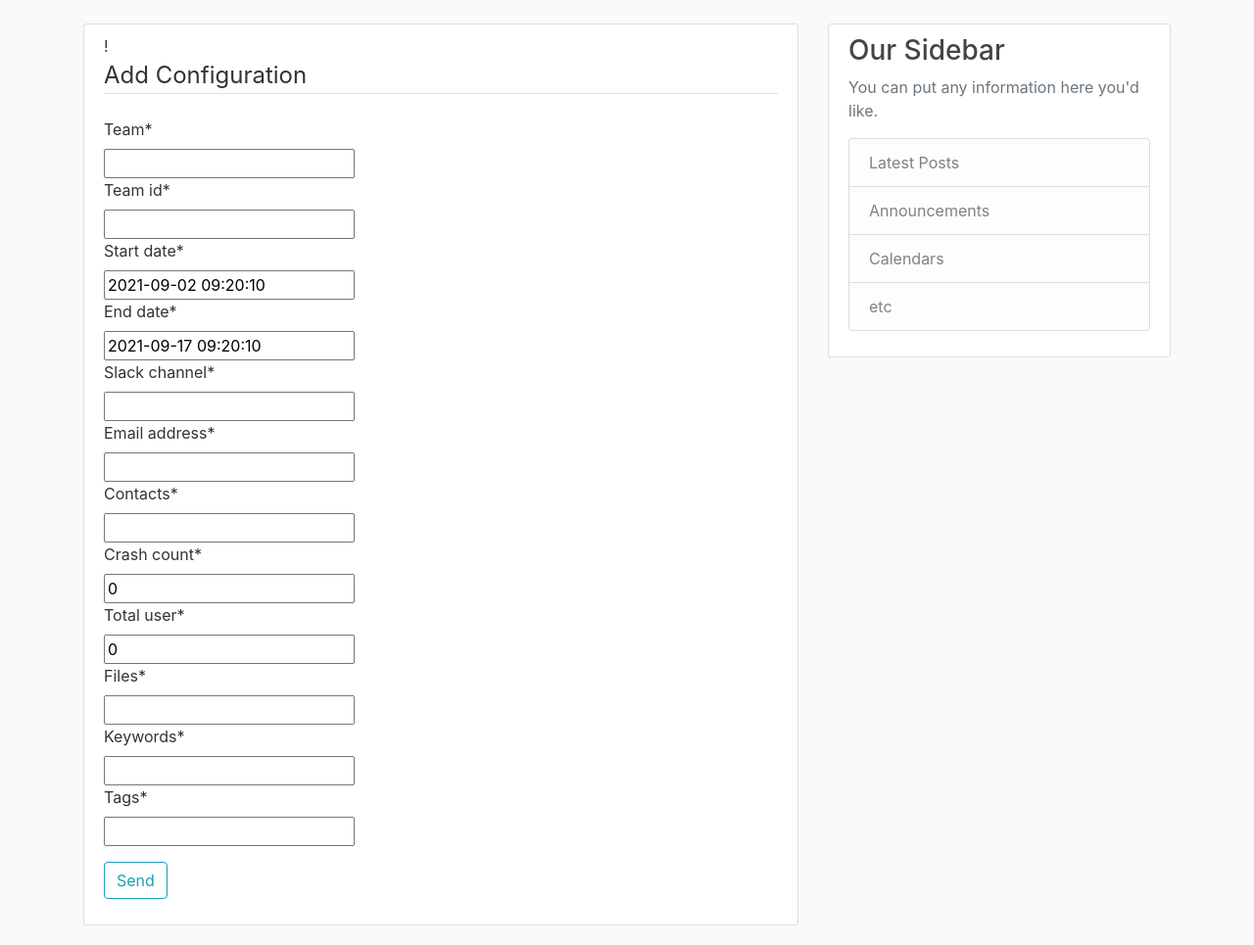
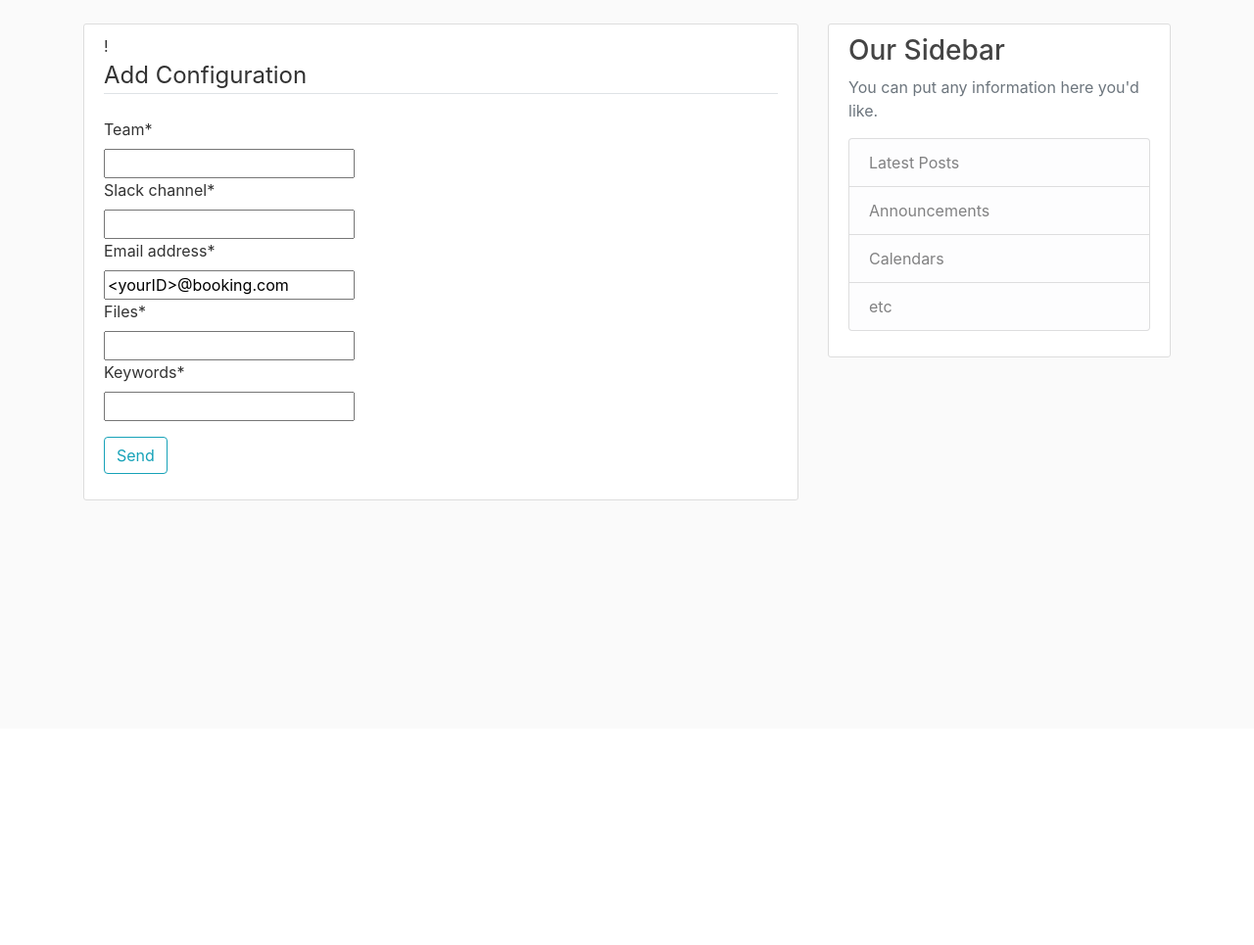
Before and after one commit to BabyTigerChaseDream/DjangoMonitor, a Django app: page /config/create/ in a window 1280 px wide. Shown: the part 56-1021 px from the top of the page at 98% size. After the commit the page ends 567 px from the top, so only its background shows below. Run offline with Django 3.2, Linux system fonts and the light colour scheme; some libraries are stand-ins or nearby versions.

Commit message:
User Config default view and configuration default fields updated per feedback

```diff
--- a/FirebaseCrashH2/apps/userconfig/models.py
+++ b/FirebaseCrashH2/apps/userconfig/models.py
@@ -7,17 +7,17 @@ from django.core.exceptions import ObjectDoesNotExist
 class Config(models.Model):
 	id = models.AutoField(primary_key=True)
 	team = models.CharField(max_length=255)
-	team_id = models.CharField(max_length=255, unique=True)
-	contacts = models.CharField(max_length=600, default=None)
+	team_id = models.CharField(max_length=255, default='000000')
+	contacts = models.CharField(max_length=600, default='Jia Guo')
 	slack_channel = models.CharField(max_length=600, default=None)
-	email_address = models.CharField(max_length=600, default=None)
-	crash_count = models.IntegerField(default=0)
-	total_user = models.IntegerField(default=0)
+	email_address = models.CharField(max_length=600, default="<yourID>@booking.com")
+	crash_count = models.IntegerField(default=100)
+	total_user = models.IntegerField(default=50)
 	# TODO: splitter
 	files = models.CharField(max_length=2000, default=None)
 	# TODO: splitter
 	keywords = models.CharField(max_length=2000, default=None)
-	tags = models.CharField(max_length=600, default=None)
+	tags = models.CharField(max_length=600, default="Notes on this configuration")
 	start_date = models.DateTimeField(default=timezone.now()-timezone.timedelta(days=15) )
 	end_date = models.DateTimeField(default=timezone.now)
 
--- a/FirebaseCrashH2/apps/userconfig/templates/userconfig/config_detail.html
+++ b/FirebaseCrashH2/apps/userconfig/templates/userconfig/config_detail.html
@@ -4,11 +4,10 @@
 		<div class="media-body">
 		<div class="article-metadata">
             <p class="article-title"> </small>
-		    <a class="mr-2" href="#">Configuration ID(Unique): {{config.id}}</a>
+		    <a class="mr-2" href="#">Configuration ID(Unique):{{config.id}}</a>
 			<a class="btn btn-outline-secondary" href="{% url 'config-update' config.id %}">Update</a>
 			<a class="btn btn-outline-secondary" href="{% url 'config-delete' config.id %}">Delete</a>
             <p class="article-title"> Team : {{config.team}}
-            <p class="article-title"> Team ID: {{config.team_id}}
 		</div>
 		<div class="article-metadata">
             <small class="text-muted">Start Date:{{ config.start_date| date:"F d, Y" }}</small>
--- a/FirebaseCrashH2/apps/userconfig/templates/userconfig/userconfig_filter.html
+++ b/FirebaseCrashH2/apps/userconfig/templates/userconfig/userconfig_filter.html
@@ -15,11 +15,10 @@
 			<div class="media-body">
 				<div class="article-metadata">
 				<p class="article-title"> </small>
-				<a class="mr-2" href=" {% url 'config-detail' config.id %}">Configuration Detail</a>
+				<a class="mr-2" href=" {% url 'config-detail' config.id %}">Configuration ID(Unique):{{config.id}}</a>
 				<a class="btn btn-outline-secondary" href="{% url 'config-update' config.id %}">Update</a>
 				<a class="btn btn-outline-secondary" href="{% url 'config-delete' config.id %}">Delete</a>
 				<p class="article-title"> Team : {{config.team}}
-				<p class="article-title"> Team ID: {{config.team_id}}
 			</div>
 			<div class="article-metadata">
 				<small class="text-muted">Start Date:{{ config.start_date| date:"F d, Y" }}</small>
@@ -28,7 +27,6 @@
 			<div class="article-metadata">
 				<p class="article-title">Slack Channel: {{ config.slack_channel}}</p>
 				<p class="article-title">Email Address: {{ config.email_address }}</p>
-				<p class="article-title">Contacts: {{ config.contacts }}</p>
 			</div>
 			<div class="article-metadata">
 				<p class="article-title">Crash Count Bar : {{ config.crash_count }}</p>
--- a/FirebaseCrashH2/apps/userconfig/views.py
+++ b/FirebaseCrashH2/apps/userconfig/views.py
@@ -1,4 +1,7 @@
 from django.shortcuts import render
+from django.shortcuts import get_object_or_404
+from django.utils import timezone
+
 from .filters import UserConfigFilter
 
 from django.views.generic import (
@@ -65,10 +68,25 @@ class ConfigDetailView(DetailView):
 
 class ConfigCreateView(CreateView):
 	model = Config
-	fields = ['team','team_id','start_date','end_date','slack_channel','email_address','contacts','crash_count','total_user','files','keywords','tags']
+	#fields = ['team','team_id','start_date','end_date','slack_channel','email_address','contacts','crash_count','total_user','files','keywords','tags']
+	#fields = ('team','slack_channel','email_address','crash_count','total_user','files','keywords')
+	fields = ('team','slack_channel','email_address','files','keywords')
 
 	def form_valid(self, form):
-		form.instance.author = self.request.user
+		## assignd default to items below:
+		## dates: time slot
+		#start_date = get_object_or_404(Config, slug=self.kwargs['start_date'])
+		#form.instance.start_date = timezone.now()-timezone.timedelta(days=15)
+		#end_date = get_object_or_404(Config, slug=self.kwargs['end_date'])
+		#form.instance.end_date = timezone.now
+
+		#threashold:  crashes / users
+		#crash_count = get_object_or_404(Config, slug=self.kwargs['crash_count'])
+		form.instance.crash_count = 50
+		#total_user = get_object_or_404(Config, slug=self.kwargs['total_user'])
+		form.instance.total_user = 100
+
+		#return super(ConfigCreateView, self).form_valid(form)
 		return super().form_valid(form)
 	success_url = '/'
 
```
